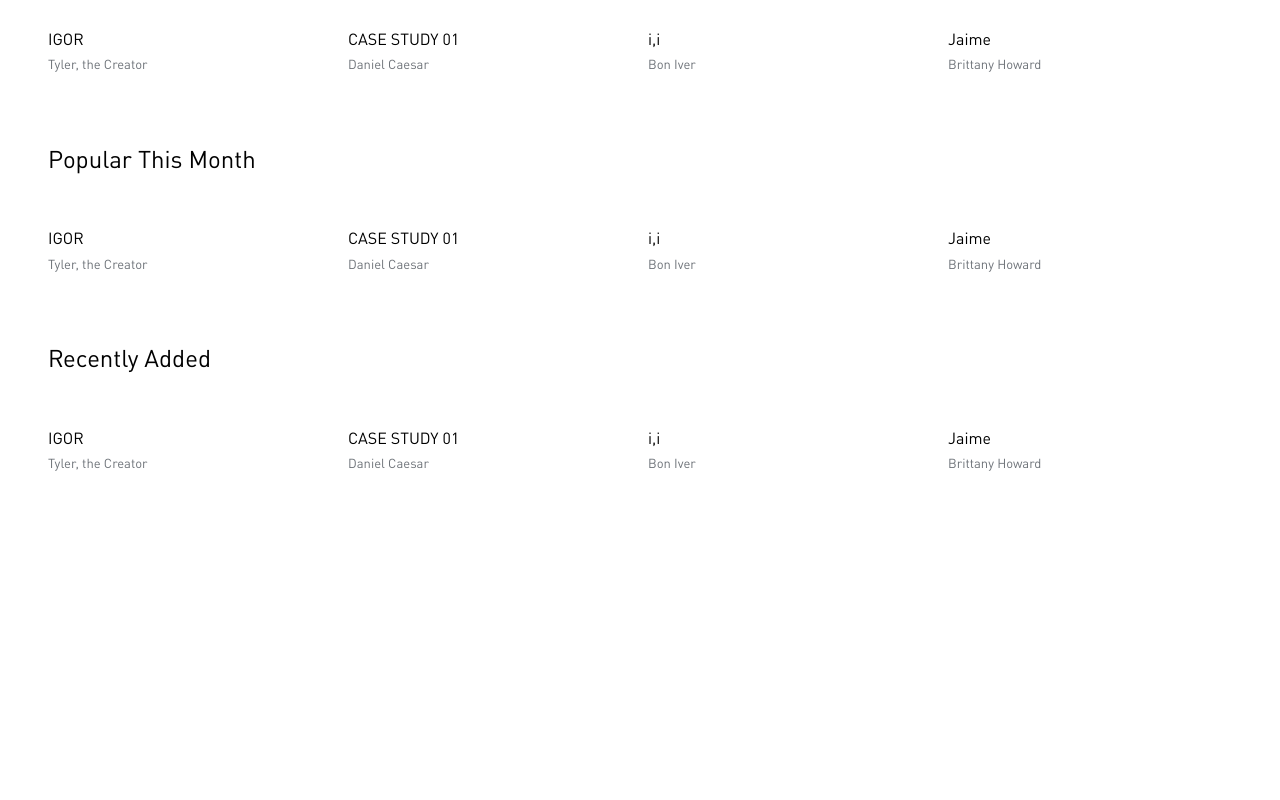
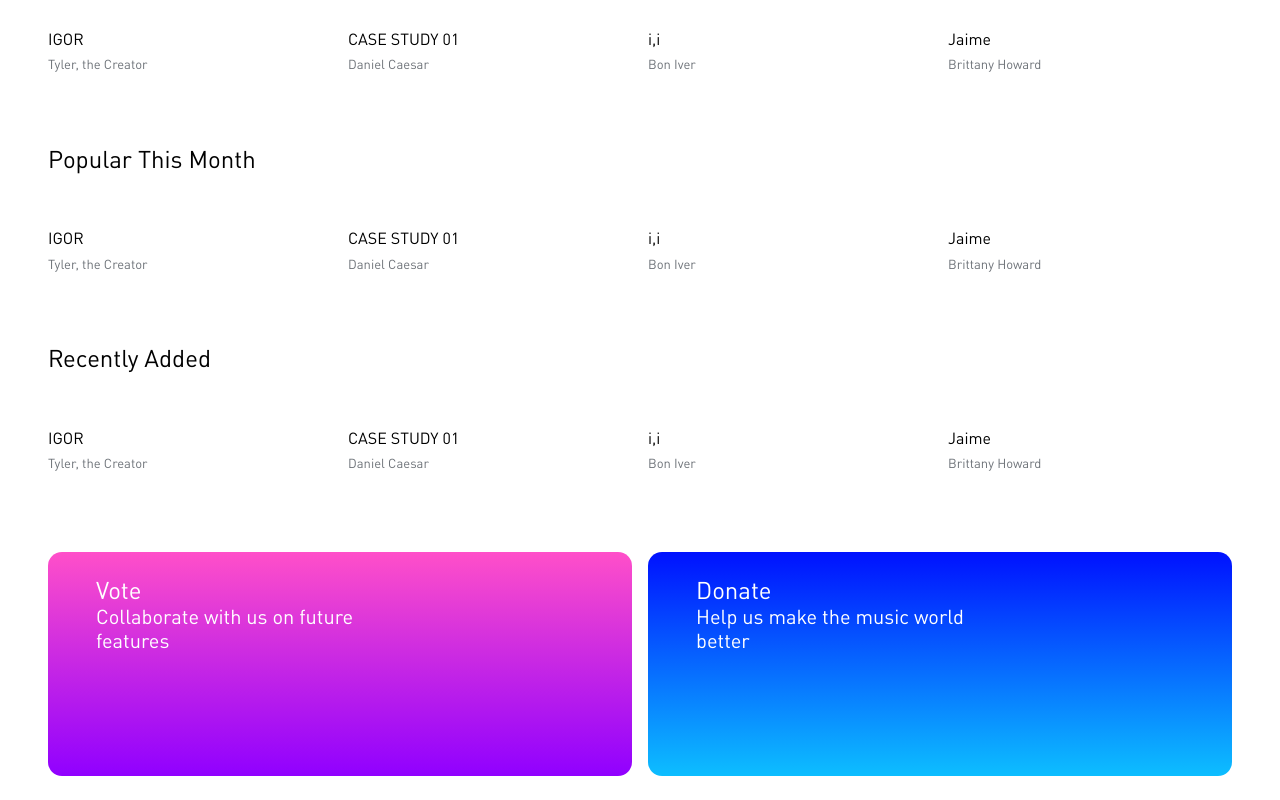
Before and after one commit to MatthewAlbrecht/viibly.ui, a React (Create React App) app: page / in a window 1280 px wide. Shown: the part 423-1223 px from the top of the page. Before the commit the page ends 919 px from the top, so only its background shows below. Built offline with nearby package versions, Linux system fonts and the light colour scheme.

Commit message:
ADDED: CTA to home page

```diff
--- a/src/components/Feature/CallToAction/CallToAction.js
+++ b/src/components/Feature/CallToAction/CallToAction.js
@@ -1,6 +1,6 @@
 import React from 'react'
 import classnames from 'classnames'
-import { Box, Txt } from 'components/Base/Base'
+import { Box, Txt, Row, Col, Icon } from 'components/Base/Base'
 
 export default function CallToAction(props) {
   function className() {
@@ -10,7 +10,7 @@
     ])
   }
   return (
-    <a className={className()}>
+    <a href="/" className={className()}>
       <Box classes="sides6 flats3">
         <Row>
           <Col classes="8">
--- a/src/pages/Home/Home.js
+++ b/src/pages/Home/Home.js
@@ -5,9 +5,10 @@
   recentlyAdded
 } from 'data/albums'
 
-import { Container, Box } from 'components/Base/Base'
+import { Container, Box, Row, Col } from 'components/Base/Base'
 import AlbumSection from 'components/Feature/AlbumSection/AlbumSection'
 import HomeHero from 'components/Feature/HomeHero/HomeHero'
+import CallToAction from 'components/Feature/CallToAction/CallToAction'
 
 export default class Home extends Component {
   render() {
@@ -33,6 +34,26 @@
               data={recentlyAdded}
             />
           </Box>
+          <Box classes="top10">
+            <Row>
+              <Col classes="6">
+                <CallToAction
+                  color="purple"
+                  title="Vote"
+                  subtitle="Collaborate with us on future features"
+                  iconType="Vote"
+                />
+              </Col>
+              <Col classes="6">
+                <CallToAction
+                  color="blue"
+                  title="Donate"
+                  subtitle="Help us make the music world better"
+                  iconType="Donate"
+                />
+              </Col>
+            </Row>
+          </Box>
         </Container>
       </>
     );
```
